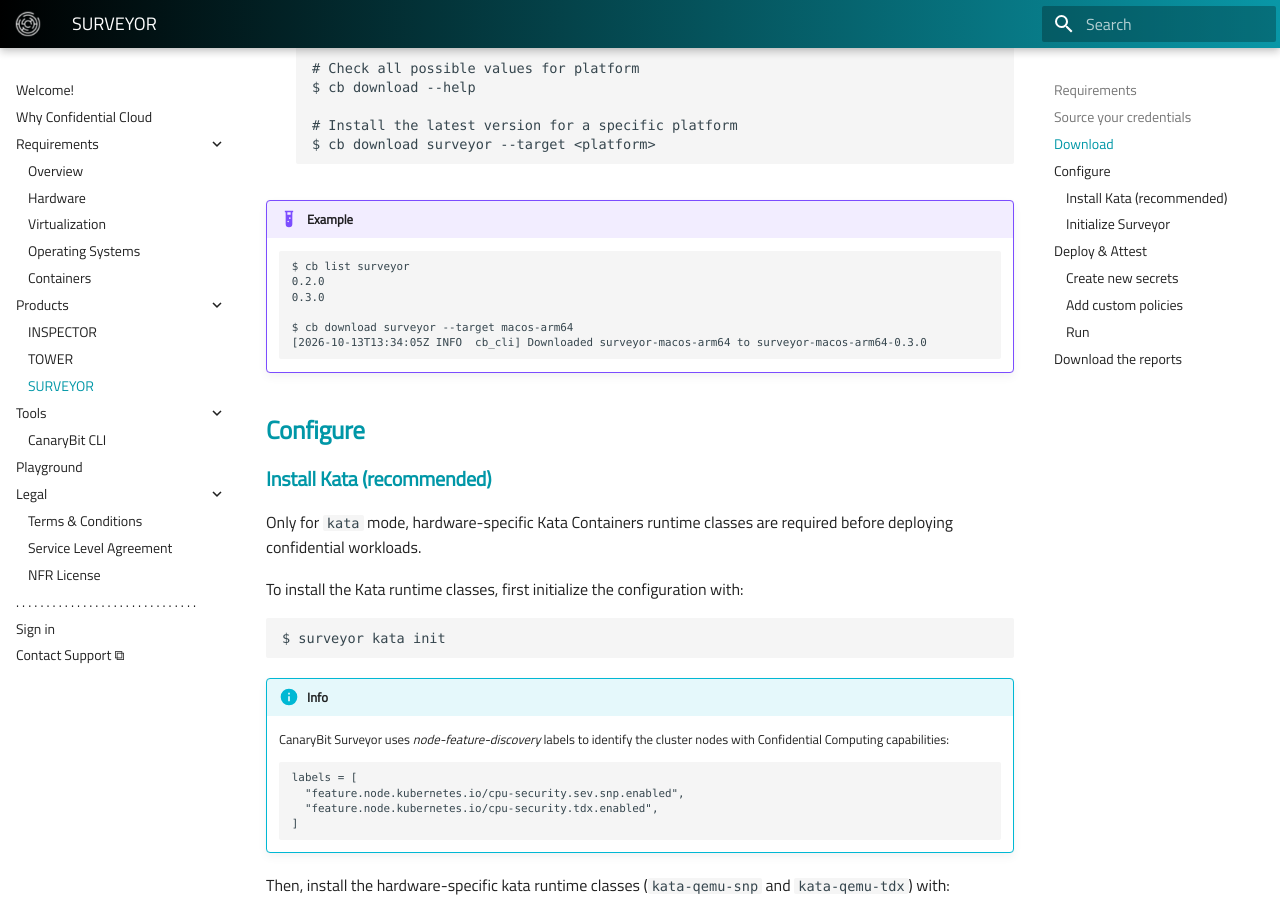
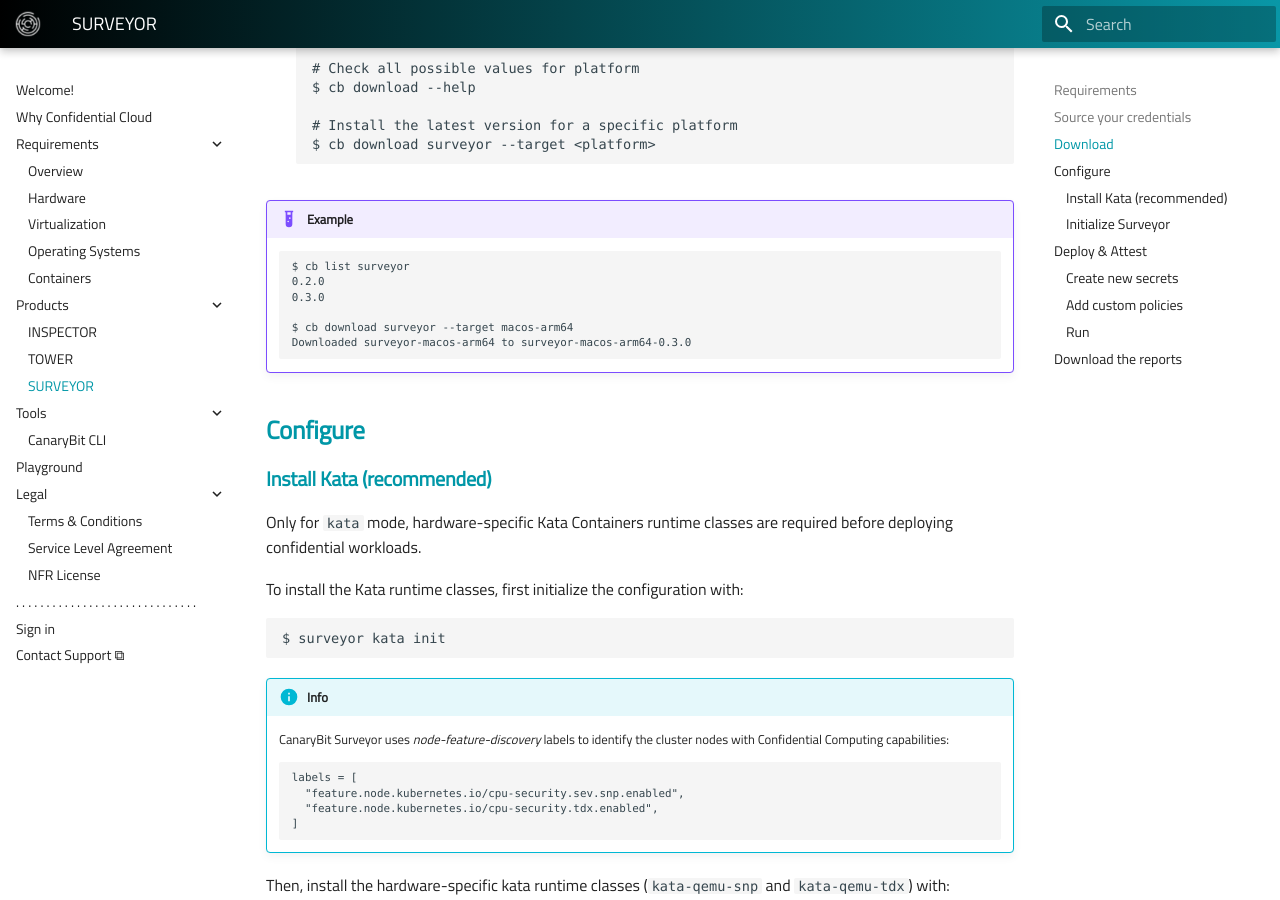
Before and after one commit to canarybit/cc-docs, an MkDocs documentation site: the page built from docs/products/surveyor.md, in a window 1280 px wide and 900 px high, scrolled down 1462 px. Built offline with MkDocs 1.6.1 and Material for MkDocs 9.7.7, drawn with Linux system fonts in a browser that asks for light colours.

Commit message:
Update the surveyor download example
Updated example to reflect changes in [1].

[1] https://github.com/canarybit/cb-cli/pull/38

````diff
--- a/docs/products/surveyor.md
+++ b/docs/products/surveyor.md
@@ -62,7 +62,7 @@
     0.3.0
 
     $ cb download surveyor --target macos-arm64
-    [2026-10-13T13:34:05Z INFO  cb_cli] Downloaded surveyor-macos-arm64 to surveyor-macos-arm64-0.3.0
+    Downloaded surveyor-macos-arm64 to surveyor-macos-arm64-0.3.0
     ```
 
 ## Configure
````
